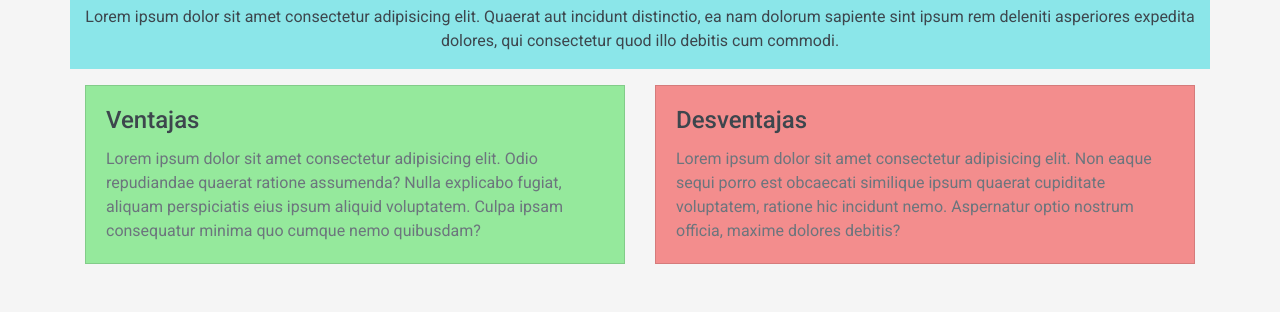
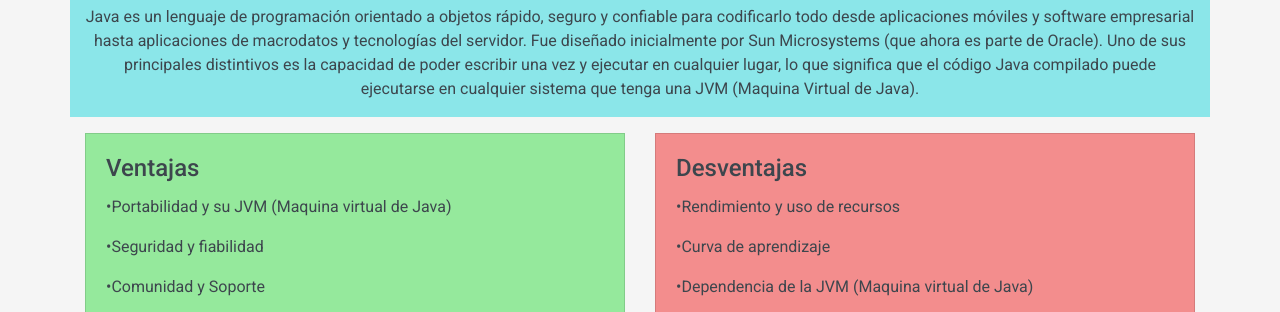
Before and after one commit to Sebasrdh/Prueba-QA-Semana-1, a plain HTML site: page question-3.html in a window 1280 px wide. Shown: the part 486-798 px from the top of the page. Drawn offline with nearby package versions, Linux system fonts and the light colour scheme.

Commit message:
update Question-3

```diff
--- a/question-3.html
+++ b/question-3.html
@@ -81,31 +81,35 @@
         <div class="row g-3">
             <div class="col-12" style="background-color: rgb(139, 230, 233);">
                 <h1 class="text-dark text-center">¿Que es el lenguaje de programación Java?</h1>
-                <p class="text-dark text-center">Lorem ipsum dolor sit amet consectetur adipisicing elit. Quaerat aut
-                    incidunt distinctio, ea nam dolorum sapiente sint ipsum rem deleniti asperiores expedita dolores,
-                    qui consectetur quod illo debitis cum commodi.</p>
+                <p class="text-dark text-center">Java es un lenguaje de programación orientado a objetos rápido, seguro y confiable para codificarlo todo desde aplicaciones móviles y software empresarial hasta aplicaciones de macrodatos y tecnologías del servidor. Fue diseñado inicialmente por Sun Microsystems (que ahora es parte de Oracle).
+                    Uno de sus principales distintivos es la capacidad de poder escribir una vez y ejecutar en cualquier lugar, lo que significa que el código Java compilado puede ejecutarse en cualquier
+                    sistema que tenga una JVM (Maquina Virtual de Java).
+                </p>
             </div>
         </div>
 
         <div class="row g-3 mt-3">
             <div class="col-sm-6 mb-sm-0">
                 <div class="card" style="background-color: #95e99c;">
-                    <div class="card-body">
+                    <div class="card-body text-dark">
                         <h4 class="card-title">Ventajas</h4>
-                        <p class="card-text">Lorem ipsum dolor sit amet consectetur adipisicing elit. Odio repudiandae
-                            quaerat ratione assumenda? Nulla explicabo fugiat, aliquam perspiciatis eius ipsum aliquid
-                            voluptatem. Culpa ipsam consequatur minima quo cumque nemo quibusdam?</p>
+                        <p>•Portabilidad y su JVM (Maquina virtual de Java)</p>
+                        <p>•Seguridad y fiabilidad</p>
+                        <p>•Comunidad y Soporte</p>
+                        <p>•Rendimiento optimizado y escalabilidad</p>
+                        <p>•Ecosistema rico en herramientas de desarrollo</p>
                     </div>
                 </div>
             </div>
 
             <div class="col-sm-6">
                 <div class="card" style="background-color: rgb(243, 141, 141);">
-                    <div class="card-body">
+                    <div class="card-body text-dark">
                         <h4 class="card-title">Desventajas</h4>
-                        <p class="card-text">Lorem ipsum dolor sit amet consectetur adipisicing elit. Non eaque sequi
-                            porro est obcaecati similique ipsum quaerat cupiditate voluptatem, ratione hic incidunt
-                            nemo. Aspernatur optio nostrum officia, maxime dolores debitis?</p>
+                        <p>•Rendimiento y uso de recursos</p>
+                        <p>•Curva de aprendizaje</p>
+                        <p>•Dependencia de la JVM (Maquina virtual de Java)</p>
+                        <p>•Interfaz gráfica de usuario (GUI)</p>
                     </div>
                 </div>
             </div>
```
